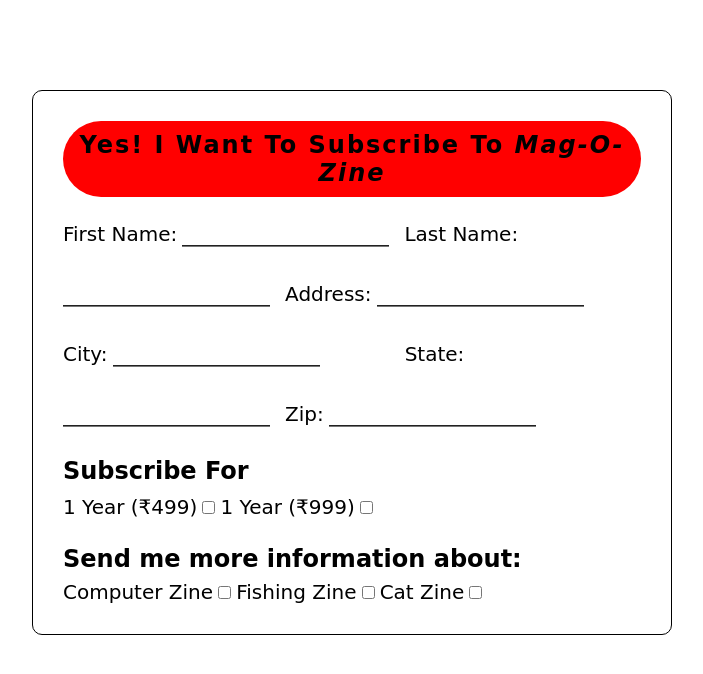
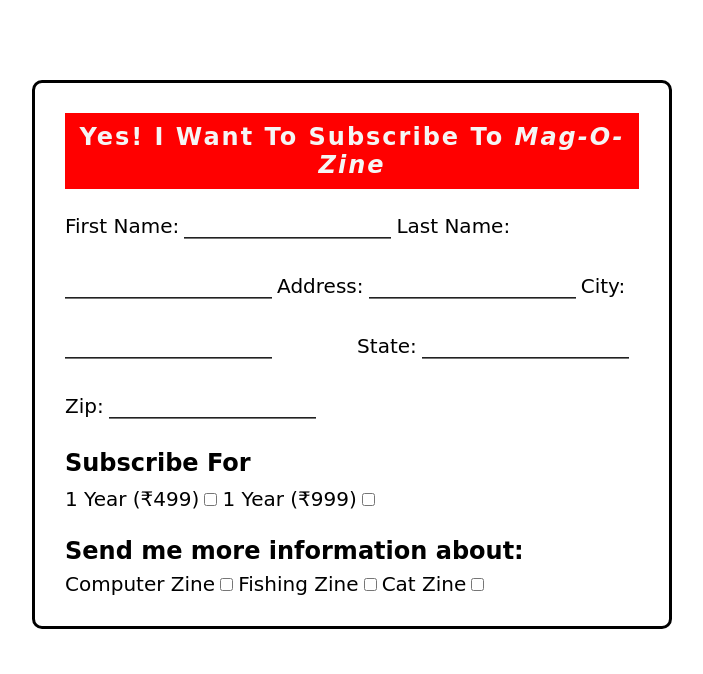
Before and after one commit to Abhijit47/Fullstack-Web-dev-Assignment, a plain HTML site: page assignment 4/index.html in a window 1280 px wide. Shown: the whole page, without its empty margins (288-991 px from the left). Drawn offline with Linux system fonts and the light colour scheme; a web font is replaced by a local one.

Commit message:
Some changes in assignment 4

```diff
--- a/assignment 4/index.html
+++ b/assignment 4/index.html
@@ -4,7 +4,7 @@
     <meta charset="UTF-8" />
     <meta http-equiv="X-UA-Compatible" content="IE=edge" />
     <meta name="viewport" content="width=device-width, initial-scale=1.0" />
-    <title>Document</title>
+    <title>Card</title>
     <link rel="stylesheet" href="style.css" />
   </head>
   <body>
--- a/assignment 4/style.css
+++ b/assignment 4/style.css
@@ -12,7 +12,7 @@
 }
 
 .container {
-  border: 1px solid black;
+  border: 3px solid black;
   border-radius: 10px;
   padding: 30px;
   font-weight: inherit;
@@ -20,7 +20,7 @@
   /* Display Center a div element */
   width: 50%;
   margin: auto;
-  margin-top: 90px;
+  margin-top: 80px;
 }
 
 
@@ -32,7 +32,8 @@
   font-size: 24px;
   text-transform: capitalize;
   letter-spacing: 2px;
-  border-radius: 100px;
+  /* border-radius: 100px; */
+  color: #f5f5f4;
 
 
 }
@@ -65,7 +66,7 @@
 .state,
 .zip {
   padding: 0px;
-  margin: 20px 10px 20px 0px;
+  margin: 20px 0px 20px 0px;
   font-size: 16px;
   /* margin-right: 40px;
   margin-bottom: 20px;
```
